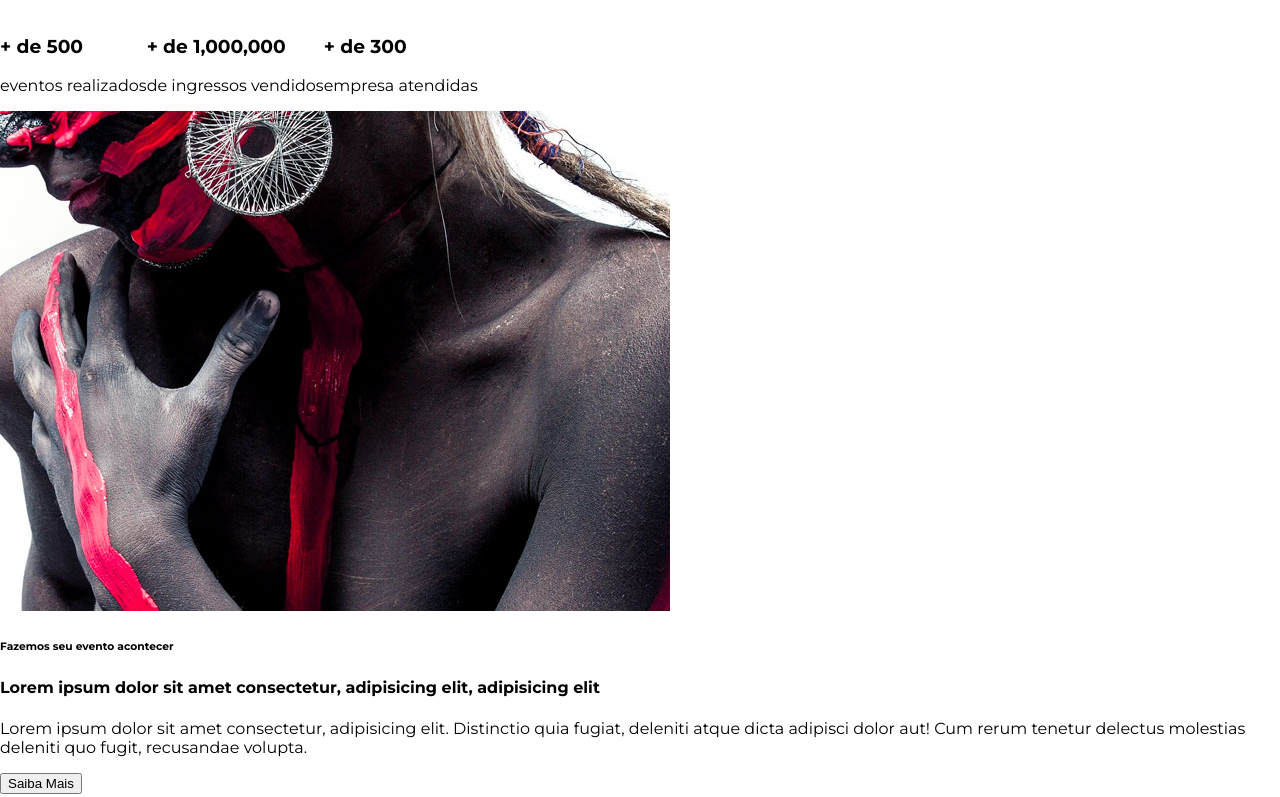
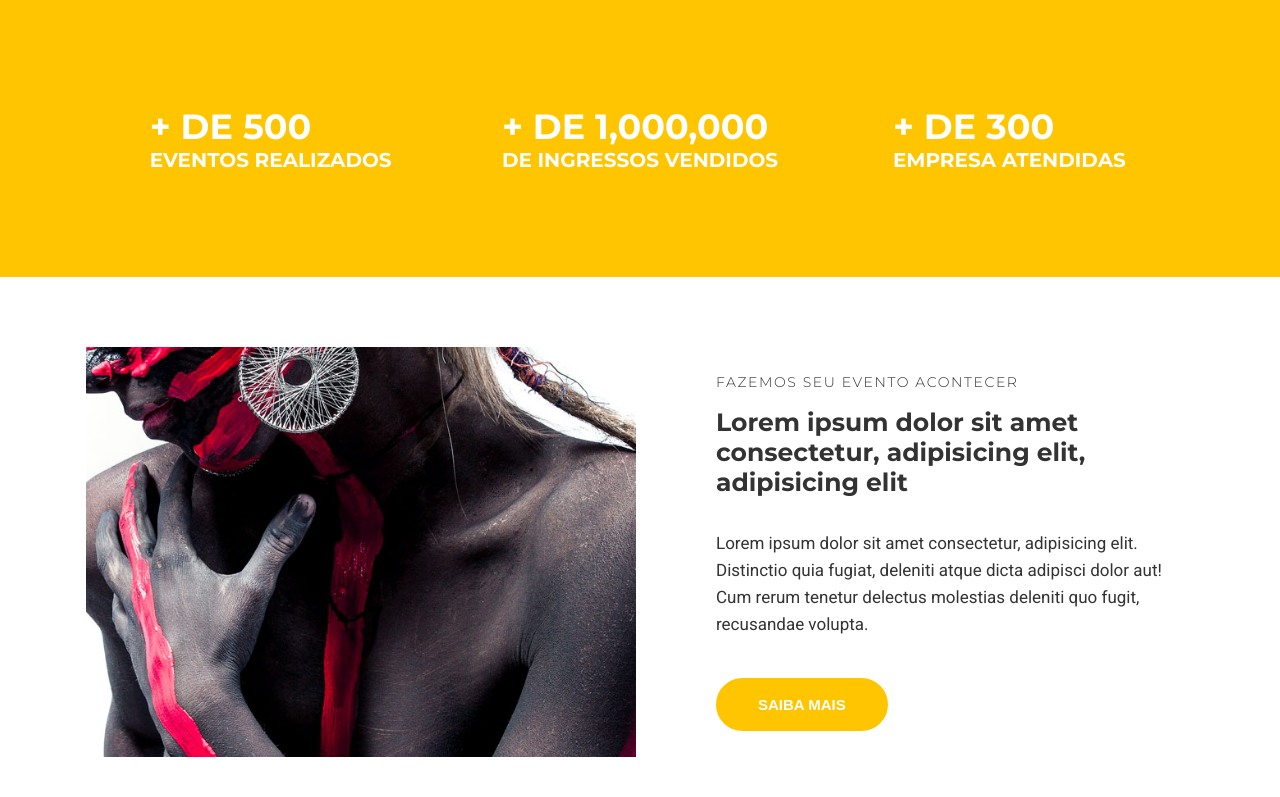
Before and after one commit to mariawelter/studion2021, a website: page src/index.html in a window 1280 px wide. Shown: the part 800-1597 px from the top of the page. Drawn offline with Linux system fonts and the light colour scheme.

Commit message:
feat(Testionials)Implemented Testimonial styles and fix container page to 1140px

```diff
--- a/src/index.html
+++ b/src/index.html
@@ -9,6 +9,7 @@
 
     <body>
         <nav class="navbar">
+        <div class="container navbar_container">
             <h1 class="logo-studion">
                 Studi<span class="copy--primary">on</span>
                 <span class="logo-studion__subtitle">Eventos</span>
@@ -20,6 +21,7 @@
                 <li><a href="#depoimentos">Depoimentos</a></li>
                 <li><a href="#contatos">Contatos</a></li>
             </ul>
+        </div>
         </nav>
 
         <header>
@@ -36,20 +38,20 @@
         </header>
 
         <main>
-            <section id="eventos">
-                <ul>
-                    <li><h3>+ de 500 </h3>eventos realizados </li>
-                    <li><h3>+ de 1,000,000 </h3>de ingressos vendidos</li>
-                    <li><h3>+ de 300 </h3>empresa atendidas</li>
+            <section id="counter">
+                <ul class="container counter_container">
+                    <li><h3>+ de 500 <small>eventos realizados</small></h3></li>
+                    <li><h3>+ de 1,000,000 <small>de ingressos vendidos</small></h3></li>
+                    <li><h3>+ de 300 <small>empresa atendidas</small> </h3></li>
                 </ul>
             </section>
-            <section id="sobre">
-                <div class="info">
-                    <img src="images/institutional.jpg" alt="Imagem Institucional">
+            <section class="container institutional">
+                <img class='institutional_image' src="images/institutional.jpg" alt="Imagem Institucional">
+                <div class="institutional_copy">
                     <h6>Fazemos seu evento acontecer</h6>
                     <h4>Lorem ipsum dolor sit amet consectetur, adipisicing elit, adipisicing elit</h4>
                     <p>Lorem ipsum dolor sit amet consectetur, adipisicing elit. Distinctio quia fugiat, deleniti atque dicta adipisci dolor aut! Cum rerum tenetur delectus molestias deleniti quo fugit, recusandae volupta.</p>
-                    <button>Saiba Mais</button>
+                    <button class="btn btn--institutional">Saiba Mais</button>
                 </div>
             </section>
             <section id="cotacao">
--- a/src/style.css
+++ b/src/style.css
@@ -1,4 +1,4 @@
-@import url('https://fonts.googleapis.com/css2?family=Montserrat:wght@300;400;700;900&display=swap');
+@import url('https://fonts.googleapis.com/css2?family=Montserrat:wght@300;400;700;900&family=Roboto&display=swap');
 
 * {
     box-sizing: border-box;
@@ -7,13 +7,26 @@
 :root {
     font-family: 'Montserrat', sans-serif;
     font-size: 16px;
+    --color-copy: #333;
     --color-primary: #ffc500;
     --default-padding: 1rem;
+    color: var(--color-copy);
 }
 
 body{
     margin: 0;
     padding-top: 7.75rem;
+}
+
+header,
+main,
+footer{
+    overflow-x: hidden;
+}
+
+.container{
+    max-width: 1140px;
+    margin: 0 auto;
 }
 
 ul {
@@ -25,16 +38,20 @@ ul {
 .navbar {
   position: fixed;
   z-index: 1;
-  display: grid;
-  grid-template-columns: 1fr 9fr;
-  align-items: center;
   top: 0;
   left: 0;
-  width: 100vw;
-  height: 7.75rem;
-  padding: 0 1rem;
   background-color: #000;
   color: #fff;
+  width: 100%;
+}
+
+.navbar_container{
+    display: grid;
+    grid-template-columns: 1fr 9fr;
+    align-items: center;
+    width: 100vw;
+    height: 7.75rem;
+    padding: 0 1rem;
 }
 
 .navbar__links {
@@ -132,8 +149,73 @@ ul {
 
 .btn:hover,
 .btn:active,
-.btn:focus{
+.btn:focus,
+.btn--institutional{
    border-color: var(--color-primary);
    background-color: var(--color-primary);
    color: #fff;
 }
+
+#counter{
+    background-color: var(--color-primary);
+    color: #fff;
+    text-transform: uppercase;
+}
+
+.counter_container{
+    display: grid;
+    grid-template-columns: repeat(auto-fill, minmax(300px, 1fr));
+    place-items: center;
+    padding: 4.375rem 1rem;
+}
+
+.counter_container h3{
+    font-size: 2.1875rem;
+}
+
+.counter_container h3 small{
+    display: block;
+    font-size: 1.25rem;
+}
+
+.institutional{
+    display: grid;
+    grid-template-columns: auto auto;
+    gap: 3.125rem;
+    align-items: center;
+    padding: 4.375rem 1rem;
+}
+
+.institutional_image{
+    max-width: 550px;
+}
+
+.institutional_copy{
+    padding: 0 1.875rem;
+}
+
+.institutional_copy h6{
+    font-size: .875rem;
+    font-weight: 300;
+    letter-spacing: .1rem;
+    text-transform: uppercase;
+    margin: 0;
+}
+
+.institutional_copy h4{
+    font-size: 1.5625rem;
+    margin-top: 1rem;
+}
+
+.institutional p{
+    font-size: 1.0625rem;
+    line-height: 1.6875rem;
+    font-family: 'Roboto', sans-serif;
+    margin-bottom: 0;
+    margin-bottom: 2.5rem;
+}
+
+.btn--institutional:hover{
+    color: var(--color-copy);
+    background-color: unset;
+}
```
